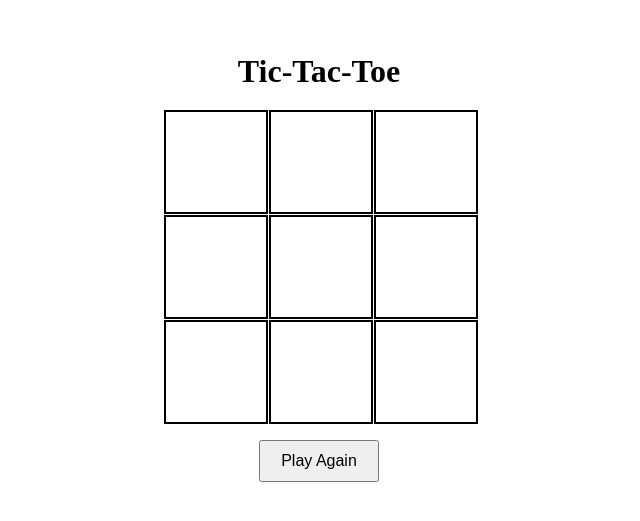
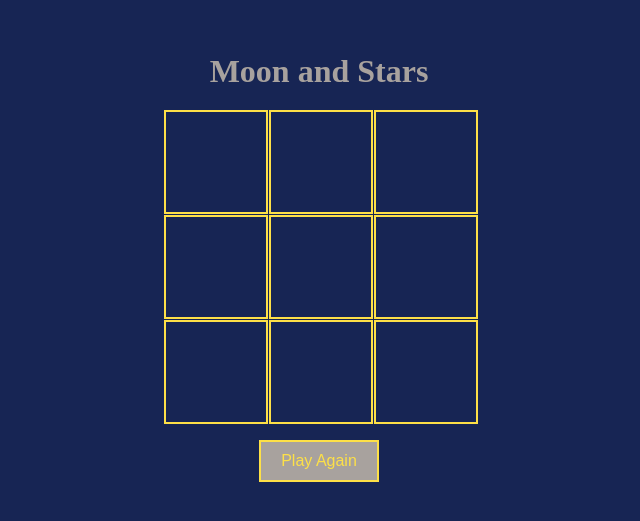
Before and after one commit to hihello-bye/tic-tac-toe, a plain HTML site: page index.html in a window 1280 px wide. Shown: the part 143-664 px from the top of the page, without its empty margins (321-961 px from the left). Drawn offline with Linux system fonts and the light colour scheme.

Commit message:
Style board and rename game

```diff
--- a/index.html
+++ b/index.html
@@ -7,7 +7,7 @@
     <link rel="stylesheet" href="style.css">
 </head>
 <body>
-    <h1>Tic-Tac-Toe</h1>
+    <h1>Moon and Stars</h1>
     <div id="gameBoard">
         <div class="cell" data-row="0" data-col="0"></div>
         <div class="cell" data-row="0" data-col="1"></div>
--- a/style.css
+++ b/style.css
@@ -5,10 +5,12 @@ body {
     justify-content: center;
     height: 100vh;
     margin: 0;
+    background-color: #172554;
 }
 
 h1 {
     margin-bottom: 20px;
+    color: #a8a29e;
 }
 
 #gameBoard {
@@ -21,7 +23,7 @@ h1 {
 .cell {
     width: 100px;
     height: 100px;
-    border: 2px solid black;
+    border: 2px double #fde047;
     display: flex;
     align-items: center;
     justify-content: center;
@@ -33,4 +35,7 @@ h1 {
     margin-top: 20px;
     padding: 10px 20px;
     font-size: 1rem;
+    color: #fde047;
+    background-color: #a8a29e;
+    border: 2px double #fde047;
 }
```
Also changed, not shown: img/full-moon-308007_1280.png (added), img/star-158502_1280.png (added).
